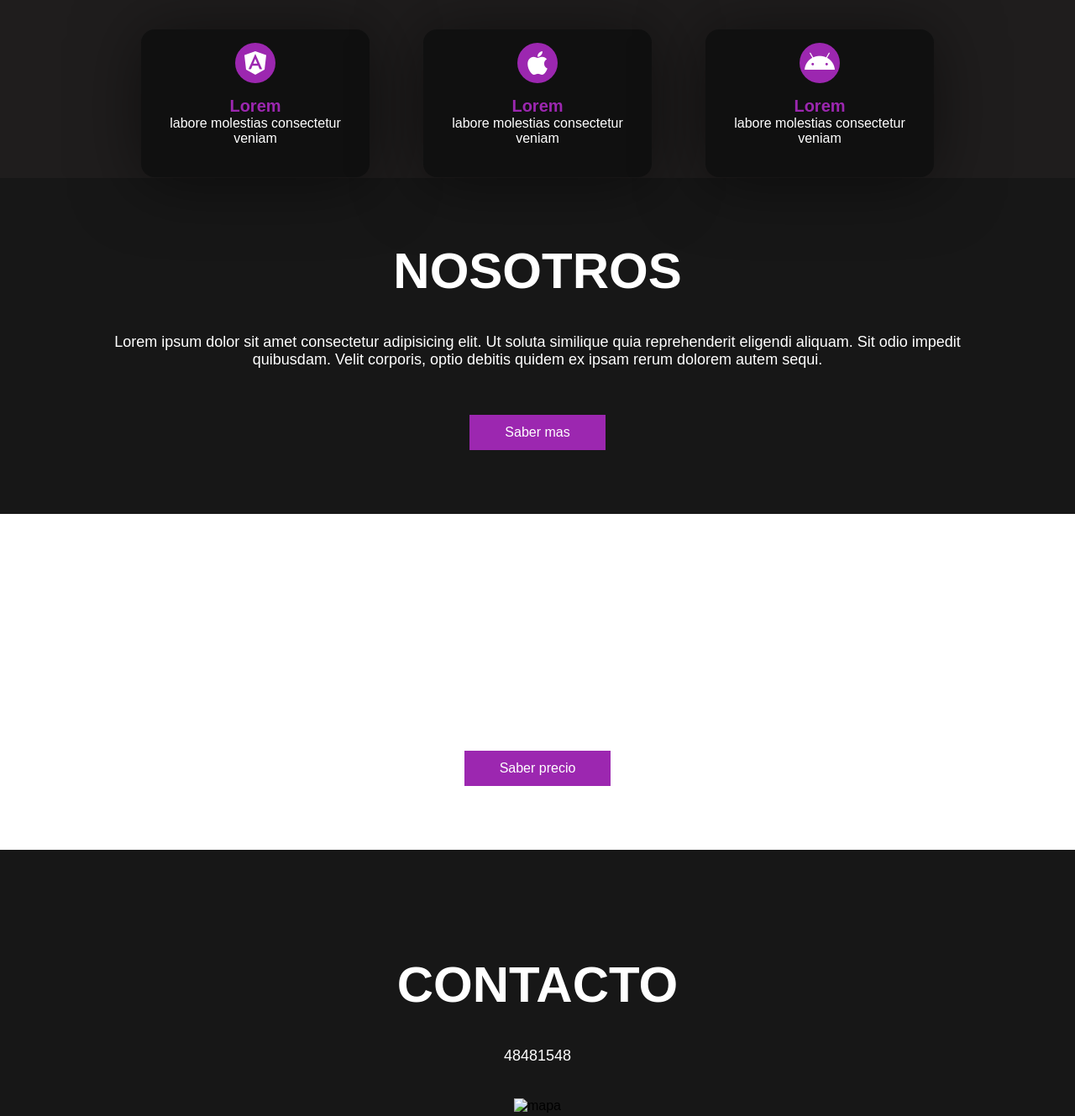
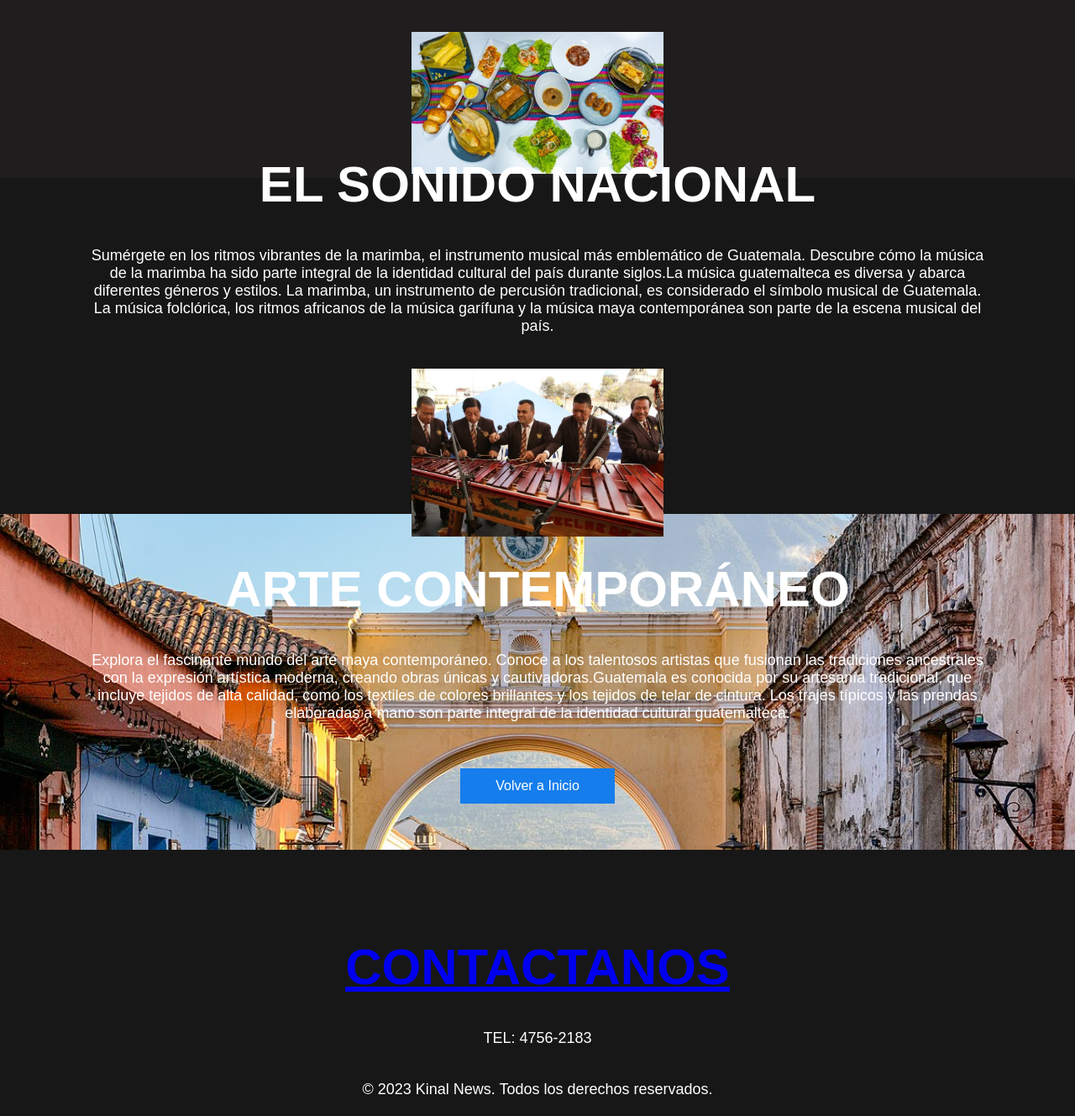
Before and after one commit to samuel216progra/ProyectoGrupal, a plain HTML site: page cultura.html in a window 1280 px wide. Shown: the part 728-2057 px from the top of the page at 84% size. Drawn offline with Linux system fonts and the light colour scheme.

Commit message:
Se termino la pagina web a las 22:40

```diff
--- a/cultura.css
+++ b/cultura.css
@@ -16,7 +16,7 @@ body {
   align-items: center;
   justify-content: space-between;
   height: 63px;
-  background: #171717;
+  background: #db3734;
   position: fixed;
   width: 100%;
   z-index: 100;
@@ -83,10 +83,10 @@ p {
   display: inline-block;
   margin-top: 15px;
   padding: 10px 40px;
-  border: 2px solid #9c27b0;
+  border: 2px solid#157DEC;
   color: #fff;
   text-decoration: none;
-  background: #9c27b0;
+  background: #157DEC;
 }
 
 .btn:hover {
@@ -163,7 +163,7 @@ p {
 }
 
 .price {
-  background: url(img/costos.jpg) no-repeat center;
+  background: url(img/AntiguaGuate.jpg) no-repeat center;
   background-attachment: fixed;
   background-size: cover;
   text-align: center;
--- a/cultura.html
+++ b/cultura.html
@@ -14,93 +14,59 @@
     <div class="head">
 
         <div class="logo">
-            <a href="#">Logo</a>
+            <a href="#">Kinal News</a>
         </div>
 
         <nav class="navbar">
             <a href="#">Inicio</a>
-            <a href="#">Nosotros</a>
-            <a href="#">Conacto</a>
-            <a href="#">Productos</a>
-            <a href="#">Precio</a>
+            <a href="#Explorando">Explorando la cultura</a>
+            <a href="#Musica">Sonido Nacional</a>
+            <a href="#Arte">Arte</a>
+            <a href="#Contacto">Contacto</a>
         </nav>
 
     </div>
     <header class="content header">
         <h2 class="title">Inicio</h2>
         <p>
-            Lorem ipsum dolor sit, amet consectetur adipisicing elit.
-             Ipsam necessitatibus odio quisquam reprehenderit quas,
-             obcaecati, harum hic molestiae sequi ipsa nihil id tempore explicabo
-            libero vero quia asperiores similique dicta.
+            a cultura es un concepto amplio y complejo que abarca el conjunto de conocimientos, creencias, valores, costumbres, tradiciones, arte, música, literatura, idioma y formas de vida que comparten y transmiten las personas dentro de una sociedad. Es una parte fundamental de la identidad y la forma de ser de un grupo de individuos, y puede manifestarse en diversas expresiones y manifestaciones.
         </p>
-        <div class="btn-home">
-            <a href="#" class="btn">Saber mas</a>
-            <a href="#" class="btn">Saber mas</a>
+        <img src="img/Bandera.png" width="300"/>
+
         </div>
     </header>
 
-    <section class="content sau">
+    <section class="content sau" id="Explorando">
 
         <h2 class="title">Explorando la Cultura Guatemalteca</h2>
         <p>En Guatemala, al igual que en cualquier otro país, una cultura se refiere a las creencias, valores, tradiciones, normas y prácticas compartidas por un grupo de personas que forman parte de una nación. La cultura guatemalteca es diversa y se compone de diferentes elementos que han influido en su desarrollo a lo largo de la historia.</p>
-
-        <div class="box-container">
-
-            <div class="box">
-                <i class="fab fa-angular"></i>
-                <h3>Lorem</h3>
-                <p>labore molestias consectetur veniam</p>
-            </div>
-            <div class="box">
-                <i class="fab fa-apple"></i>
-                <h3>Lorem</h3>
-                <p>labore molestias consectetur veniam</p>
-            </div>
-            <div class="box">
-                <i class="fab fa-android"></i>
-                <h3>Lorem</h3>
-                <p>labore molestias consectetur veniam</p>
-            </div>
-
-        </div>
+        <img src="img/GATRONOMIA.jpg" width="300"/>
     </section>
-    <section class="content about">
-
-        <h2 class="title">Nosotros</h2>
-        <p>Lorem ipsum dolor sit amet consectetur
-            adipisicing elit. Ut soluta similique
-            quia reprehenderit eligendi aliquam. Sit
-            odio impedit quibusdam. Velit corporis,
-            optio debitis quidem ex ipsam rerum dolorem autem sequi.
+    <section class="content about" id="Musica">
+        <h2 class="title"> El Sonido Nacional</h2>
+        <p>Sumérgete en los ritmos vibrantes de la marimba, el instrumento musical más emblemático de Guatemala. Descubre cómo la música de la marimba ha sido parte integral de la identidad cultural del país durante siglos.La música guatemalteca es diversa y abarca diferentes géneros y estilos. La marimba, un instrumento de percusión tradicional, es considerado el símbolo musical de Guatemala. La música folclórica, los ritmos africanos de la música garífuna y la música maya contemporánea son parte de la escena musical del país.
         </p>
-
-        <a href="#" class="btn">Saber mas</a>
+        <img src="img/Marimba.webp" width="300"/>
 
     </section>
 
-    <section class="content price">
+    <section class="content price" id="Arte">
 
         <article class="contain">
-            <h2 class="title">Precio</h2>
-            <p>Lorem ipsum dolor sit amet consectetur
-                adipisicing elit. Ut soluta similique
-                quia reprehenderit eligendi aliquam. Sit
-                odio impedit quibusdam. Velit corporis,
-                optio debitis quidem ex ipsam rerum dolorem autem sequi.
+            <h2 class="title">Arte Contemporáneo</h2>
+            <p>Explora el fascinante mundo del arte maya contemporáneo. Conoce a los talentosos artistas que fusionan las tradiciones ancestrales con la expresión artística moderna, creando obras únicas y cautivadoras.Guatemala es conocida por su artesanía tradicional, que incluye tejidos de alta calidad, como los textiles de colores brillantes y los tejidos de telar de cintura. Los trajes típicos y las prendas elaboradas a mano son parte integral de la identidad cultural guatemalteca.
             </p>
 
-            <a href="#" class="btn">Saber precio</a>
+
+            <a href="#" class="btn">Volver a Inicio</a>
 
         </article>
 
     </section>
-    <section class="content contact">
-        <h2 class="title">Contacto</h2>
-        <p>48481548</p>
-        <figure class="map">
-            <img src="img/mapa.png" height="220px" width="100%" alt="mapa">
-        </figure>
+    <section class="content contact" id="Contacto">
+        <h2 class="title"><a href="mailto:kinalnews@gmailcom">Contactanos</h2></a>
+        <p>TEL: 4756-2183</p>
+        <p>&copy; 2023 Kinal News. Todos los derechos reservados.</p>
     </section>
 </body>
 </html>
```
